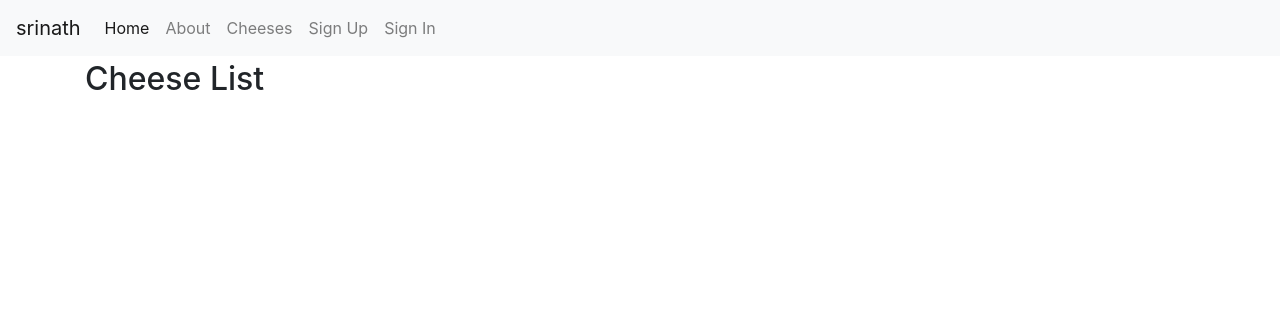
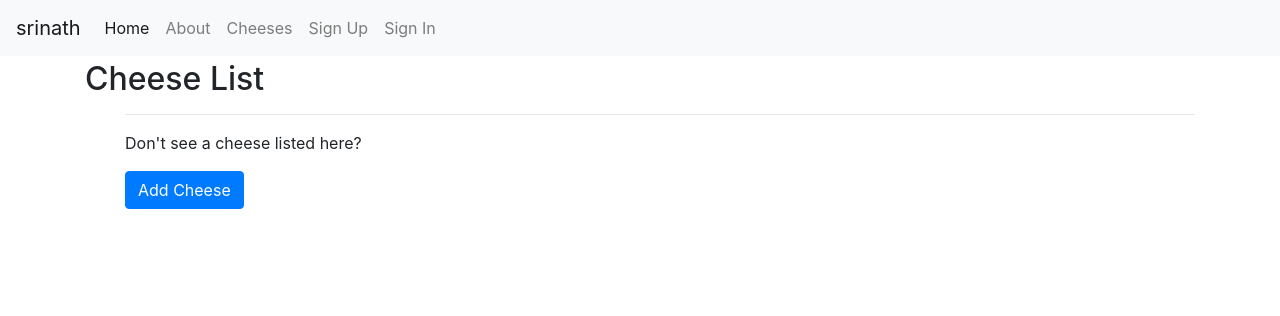
Before and after one commit to srinath4223/srinath_writes, a Django app: page /cheeses/ in a window 1280 px wide. Shown: the top 316 px of the page. Run offline with Django 3.2, Linux system fonts and the light colour scheme; data that the repository does not hold is empty; some libraries are stand-ins or nearby versions.

Commit message:
First pass at working Add Cheese form

```diff
--- a/srinath_writes/cheeses/urls.py
+++ b/srinath_writes/cheeses/urls.py
@@ -10,8 +10,14 @@ urlpatterns = [path(
                     ),
 
                 path(
+                    route='add/',
+                    view=views.CheeseCreateView.as_view(),
+                    name='add'
+                    ),
+
+                 path(
                     route='<slug:slug>',
                     view=views.CheeseDetailView.as_view(),
                     name='detail'
                     ),
-                ]
+               ]
--- a/srinath_writes/cheeses/views.py
+++ b/srinath_writes/cheeses/views.py
@@ -1,10 +1,23 @@
 from django.shortcuts import render
-from django.views.generic import ListView,DetailView
+from django.views.generic import ListView,DetailView,CreateView
 from .models import Cheese
 # Create your views here.
 
 class CheeseListView(ListView):
     model  = Cheese
 
+
+class CheeseCreateView(CreateView):
+    model = Cheese
+    fields = [
+            'name',
+            'description',
+            'firmness',
+            'country_of_origin',
+            ]
+
 class CheeseDetailView(DetailView):
     model = Cheese
+
+    def Post(self, request):
+        pass
--- a/srinath_writes/templates/cheeses/cheese_list.html
+++ b/srinath_writes/templates/cheeses/cheese_list.html
@@ -6,4 +6,12 @@
 {% for cheese in cheese_list %}
 <li><a href="{% url 'cheeses:detail' cheese.slug %}">{{ cheese.name }}</a></li>
 {% endfor %}
+<hr/>
+<p>Don't see a cheese listed here?</p>
+<p>
+<a class="btn btn-primary"
+href="{% url 'cheeses:add' %}" role="button">
+Add Cheese
+</a>
+</p>
 {% endblock content%}
```
Also changed, not shown: srinath_writes/cheeses/models.py (+13 -10 lines), srinath_writes/templates/cheeses/cheese_form.html (added, +10 -0 lines).
